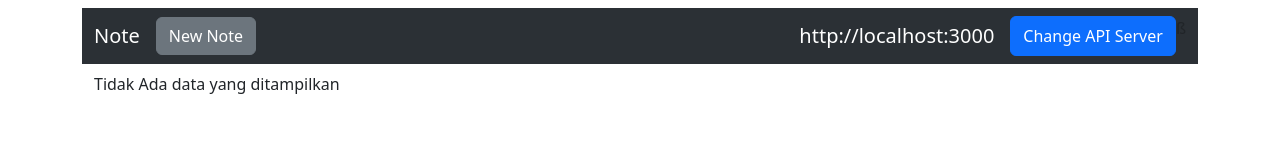
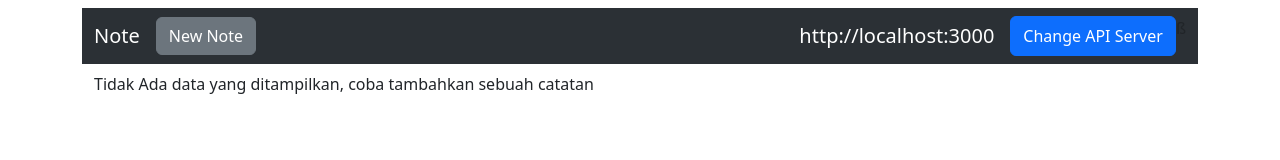
Before and after one commit to ariemusbandi/note-client, a plain HTML site: page index.html in a window 1280 px wide. Drawn offline with nearby package versions, Linux system fonts and the light colour scheme; no server answers.

Commit message:
change massage show notes

```diff
--- a/index.html
+++ b/index.html
@@ -207,7 +207,7 @@
 
                 },
                 error: function() {
-                  $('#notes').html('Tidak Ada data yang ditampilkan');
+                  $('#notes').html('Tidak Ada data yang ditampilkan, coba tambahkan sebuah catatan');
                 }
 
             });
```
